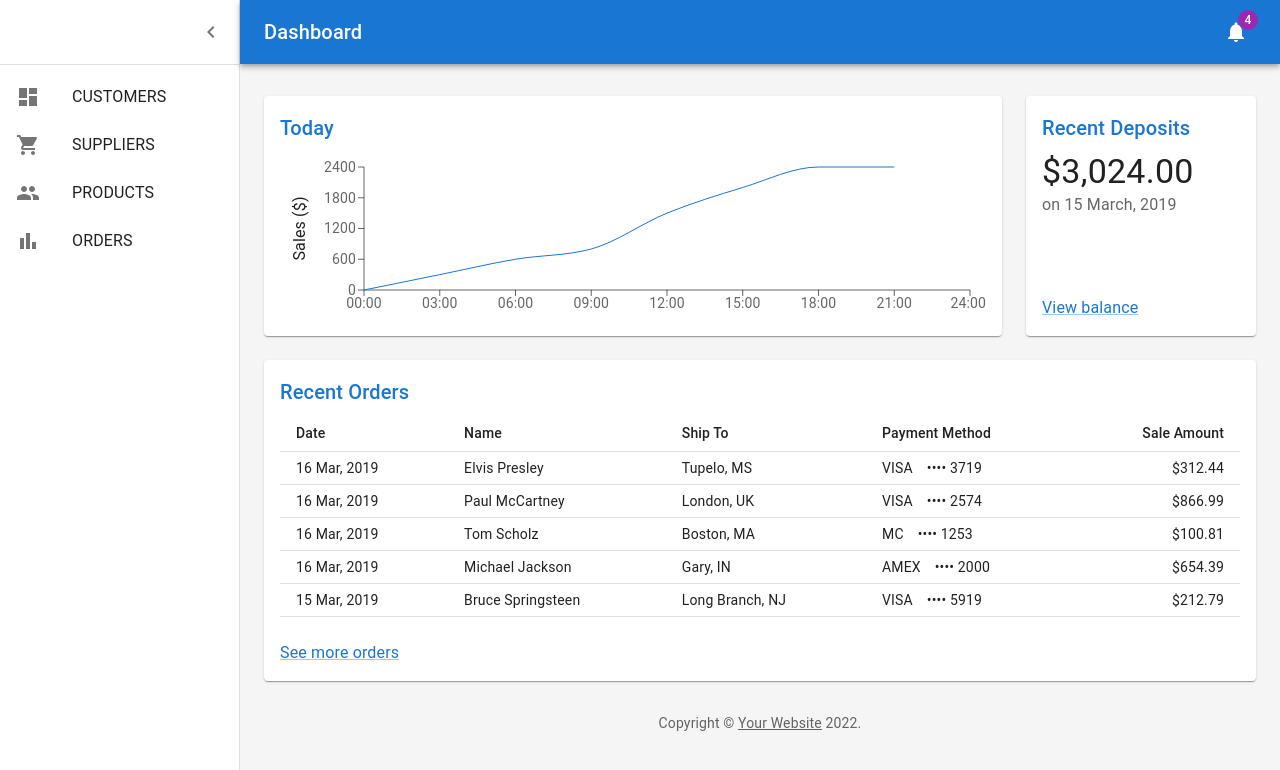
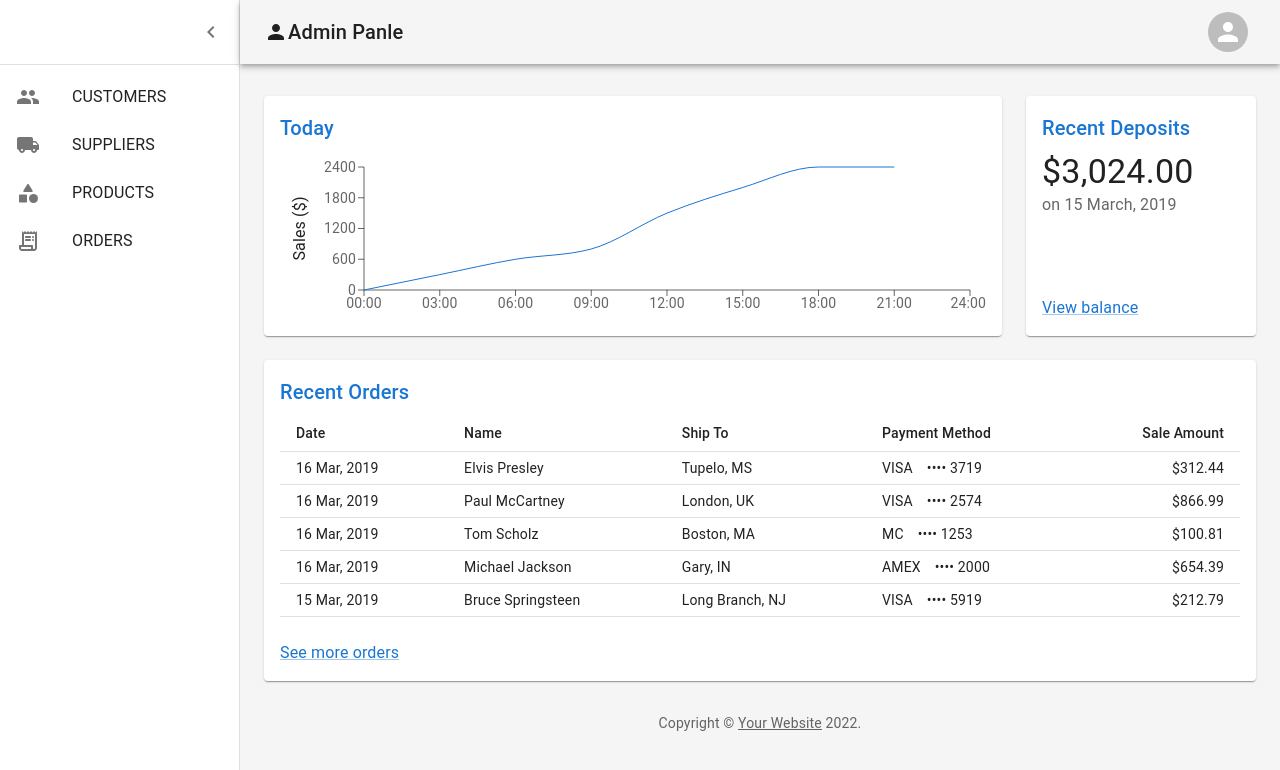
Before and after one commit to HMP1993/Sadra-Renew, a React (Create React App) app: page / in a window 1280 px wide. Shown: the top 770 px of the page. Built offline with nearby package versions, Linux system fonts and the light colour scheme.

Commit message:
Header costumized

```diff
--- a/src/component/Dashboard/Dashboard.tsx
+++ b/src/component/Dashboard/Dashboard.tsx
@@ -9,18 +9,18 @@ import List from "@mui/material/List";
 import Typography from "@mui/material/Typography";
 import Divider from "@mui/material/Divider";
 import IconButton from "@mui/material/IconButton";
-import Badge from "@mui/material/Badge";
 import Container from "@mui/material/Container";
 import Grid from "@mui/material/Grid";
 import Paper from "@mui/material/Paper";
 import Link from "@mui/material/Link";
 import MenuIcon from "@mui/icons-material/Menu";
 import ChevronLeftIcon from "@mui/icons-material/ChevronLeft";
-import NotificationsIcon from "@mui/icons-material/Notifications";
 import { mainListItems } from "./listItems";
 import Chart from "./Chart";
 import Deposits from "./Deposits";
 import Orders from "./Orders";
+import PersonIcon from "@mui/icons-material/Person";
+import { Avatar } from "@mui/material";
 
 function Copyright(props: any) {
   return (
@@ -102,7 +102,7 @@ function DashboardContent() {
     <ThemeProvider theme={mdTheme}>
       <Box sx={{ display: "flex" }}>
         <CssBaseline />
-        <AppBar position="absolute" open={open}>
+        <AppBar color="transparent" position="absolute" open={open}>
           <Toolbar
             sx={{
               pr: "24px", // keep right padding when drawer closed
@@ -120,6 +120,7 @@ function DashboardContent() {
             >
               <MenuIcon />
             </IconButton>
+            <PersonIcon />
             <Typography
               component="h1"
               variant="h6"
@@ -127,12 +128,10 @@ function DashboardContent() {
               noWrap
               sx={{ flexGrow: 1 }}
             >
-              Dashboard
+              Admin Panle
             </Typography>
             <IconButton color="inherit">
-              <Badge badgeContent={4} color="secondary">
-                <NotificationsIcon />
-              </Badge>
+              <Avatar />
             </IconButton>
           </Toolbar>
         </AppBar>
--- a/src/component/Dashboard/listItems.tsx
+++ b/src/component/Dashboard/listItems.tsx
@@ -2,34 +2,34 @@ import * as React from "react";
 import ListItem from "@mui/material/ListItem";
 import ListItemIcon from "@mui/material/ListItemIcon";
 import ListItemText from "@mui/material/ListItemText";
-import DashboardIcon from "@mui/icons-material/Dashboard";
-import ShoppingCartIcon from "@mui/icons-material/ShoppingCart";
 import PeopleIcon from "@mui/icons-material/People";
-import BarChartIcon from "@mui/icons-material/BarChart";
+import LocalShippingRoundedIcon from '@mui/icons-material/LocalShippingRounded';
+import CategoryRoundedIcon from '@mui/icons-material/CategoryRounded';
+import ReceiptLongRoundedIcon from '@mui/icons-material/ReceiptLongRounded';
 
 export const mainListItems = (
   <div>
     <ListItem button>
       <ListItemIcon>
-        <DashboardIcon />
+        <PeopleIcon />
       </ListItemIcon>
       <ListItemText primary="CUSTOMERS" />
     </ListItem>
     <ListItem button>
       <ListItemIcon>
-        <ShoppingCartIcon />
+      <LocalShippingRoundedIcon />
       </ListItemIcon>
       <ListItemText primary="SUPPLIERS" />
     </ListItem>
     <ListItem button>
       <ListItemIcon>
-        <PeopleIcon />
+        <CategoryRoundedIcon />
       </ListItemIcon>
       <ListItemText primary="PRODUCTS" />
     </ListItem>
     <ListItem button>
       <ListItemIcon>
-        <BarChartIcon />
+        <ReceiptLongRoundedIcon />
       </ListItemIcon>
       <ListItemText primary="ORDERS" />
     </ListItem>
```
